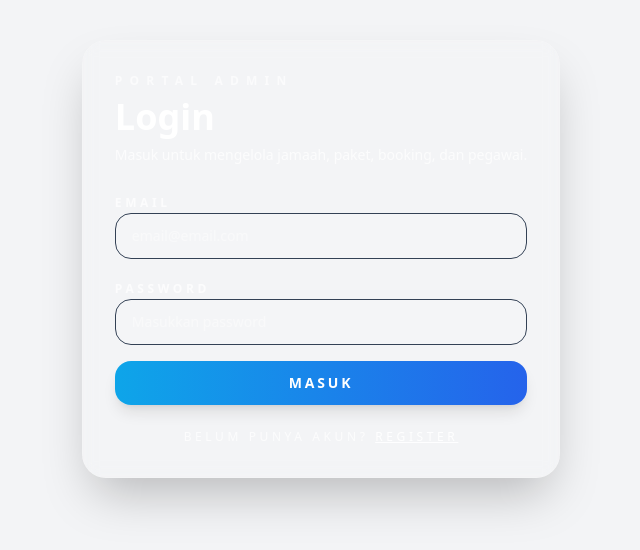
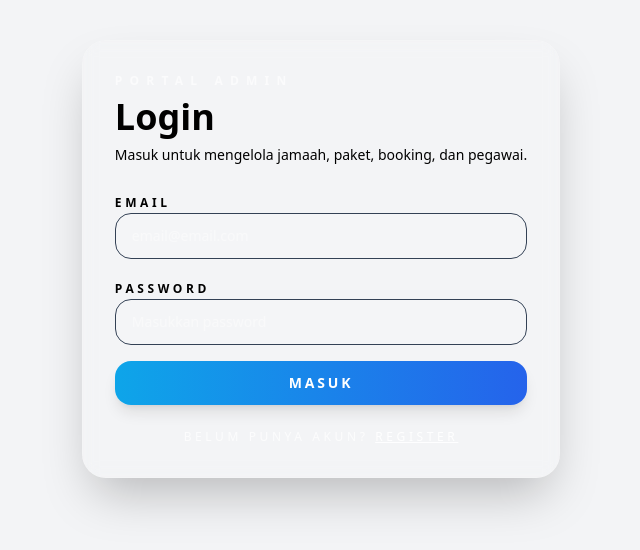
Before and after one commit to aminamrullah/my-apps, a React (Vite) app in the folder frontend/: page /login in a window 1280 px wide. Shown: the top 550 px of the page, without its empty margins (319-959 px from the left). Built offline with nearby package versions, Linux system fonts and the light colour scheme.

Commit message:
29th commit my-apps for stmik abang

```diff
--- a/frontend/src/components/Login.jsx
+++ b/frontend/src/components/Login.jsx
@@ -37,15 +37,15 @@ const Login = () => {
           <p className="text-xs font-semibold uppercase tracking-[0.6em] text-white/60">
             Portal Admin
           </p>
-          <h1 className="text-4xl font-bold text-white">Login</h1>
-          <p className="text-sm text-white/70">
+          <h1 className="text-4xl font-bold text-slate">Login</h1>
+          <p className="text-sm text-slate/70">
             Masuk untuk mengelola jamaah, paket, booking, dan pegawai.
           </p>
         </div>
         <form onSubmit={Auth} className="space-y-4">
           {msg && <p className="text-center text-sm text-rose-400">{msg}</p>}
           <div>
-            <label className="text-xs font-semibold uppercase tracking-[0.3em] text-white/70">
+            <label className="text-xs font-semibold uppercase tracking-[0.3em] text-slate/70">
               Email
             </label>
             <input
@@ -57,7 +57,7 @@ const Login = () => {
             />
           </div>
           <div>
-            <label className="text-xs font-semibold uppercase tracking-[0.3em] text-white/70">
+            <label className="text-xs font-semibold uppercase tracking-[0.3em] text-slate/70">
               Password
             </label>
             <input
```
